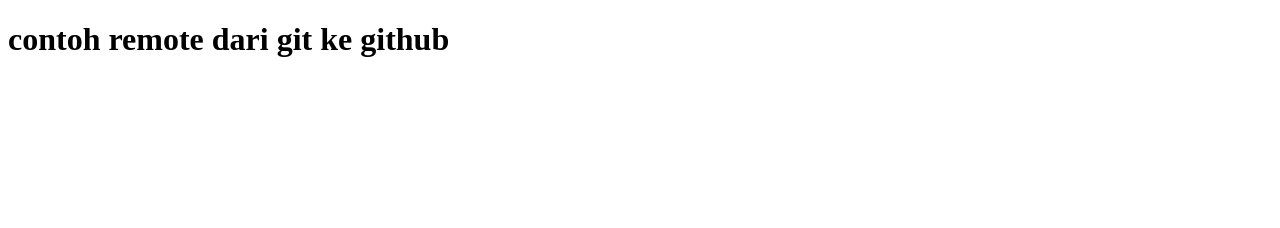
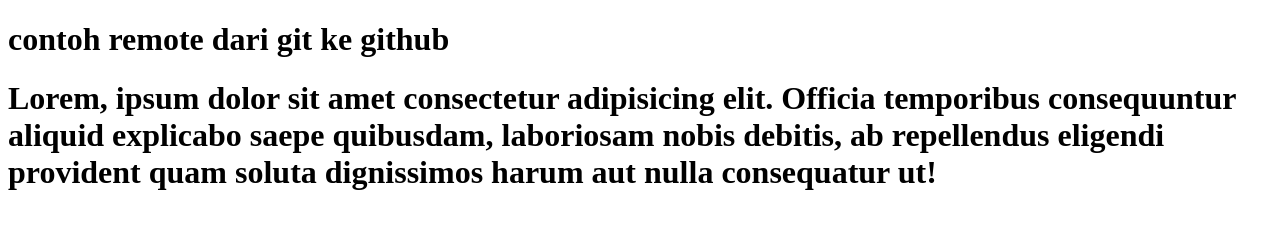
Before and after one commit to Wianjasuma/git-remote-test-2, a plain HTML site: page index.html in a window 1280 px wide. Drawn offline with Linux system fonts and the light colour scheme.

Commit message:
menambahkan paragraf di baris 10

```diff
--- a/index.html
+++ b/index.html
@@ -8,5 +8,6 @@
 </head>
 <body>
     <h1>contoh remote dari git ke github</h1>
+    <h1>Lorem, ipsum dolor sit amet consectetur adipisicing elit. Officia temporibus consequuntur aliquid explicabo saepe quibusdam, laboriosam nobis debitis, ab repellendus eligendi provident quam soluta dignissimos harum aut nulla consequatur ut!</h1>
 </body>
 </html>
```
